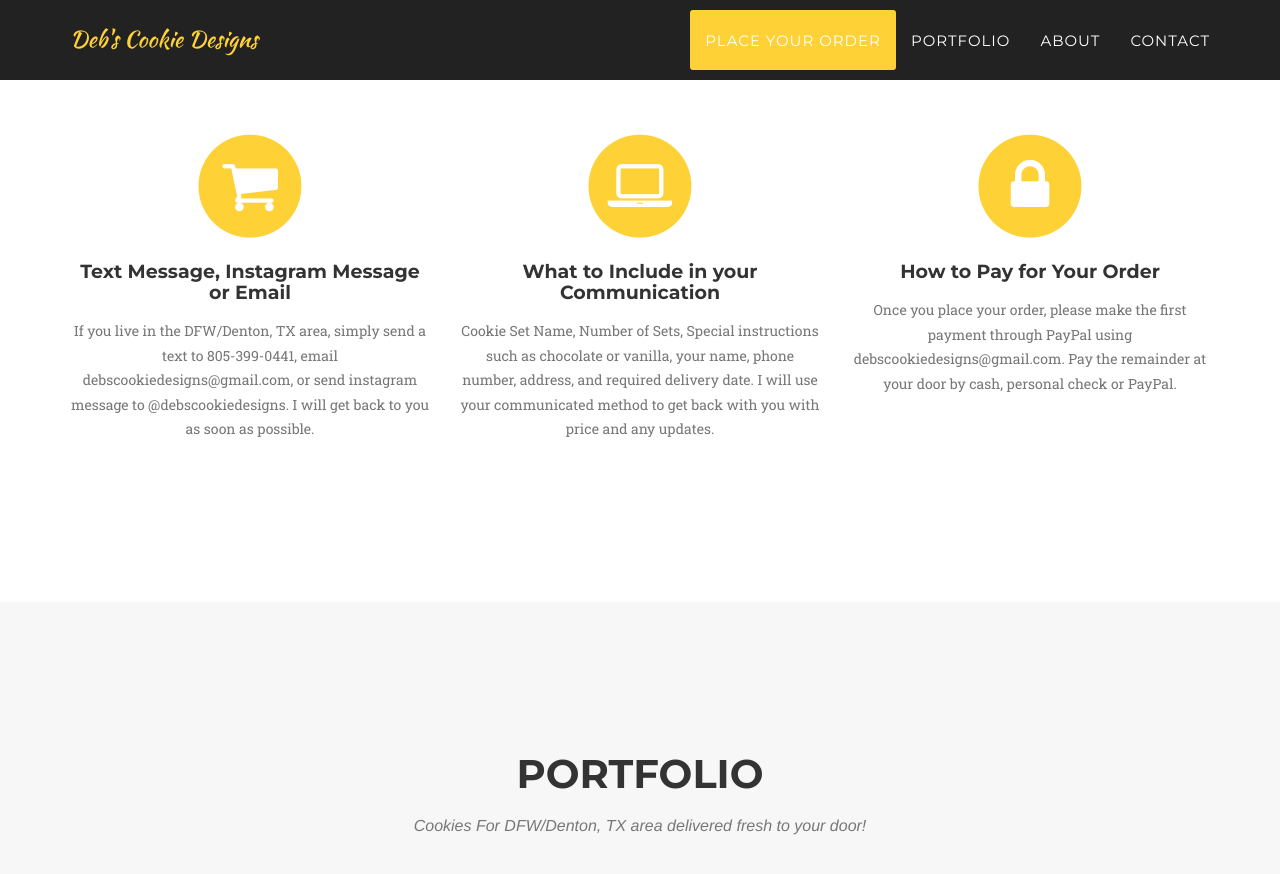
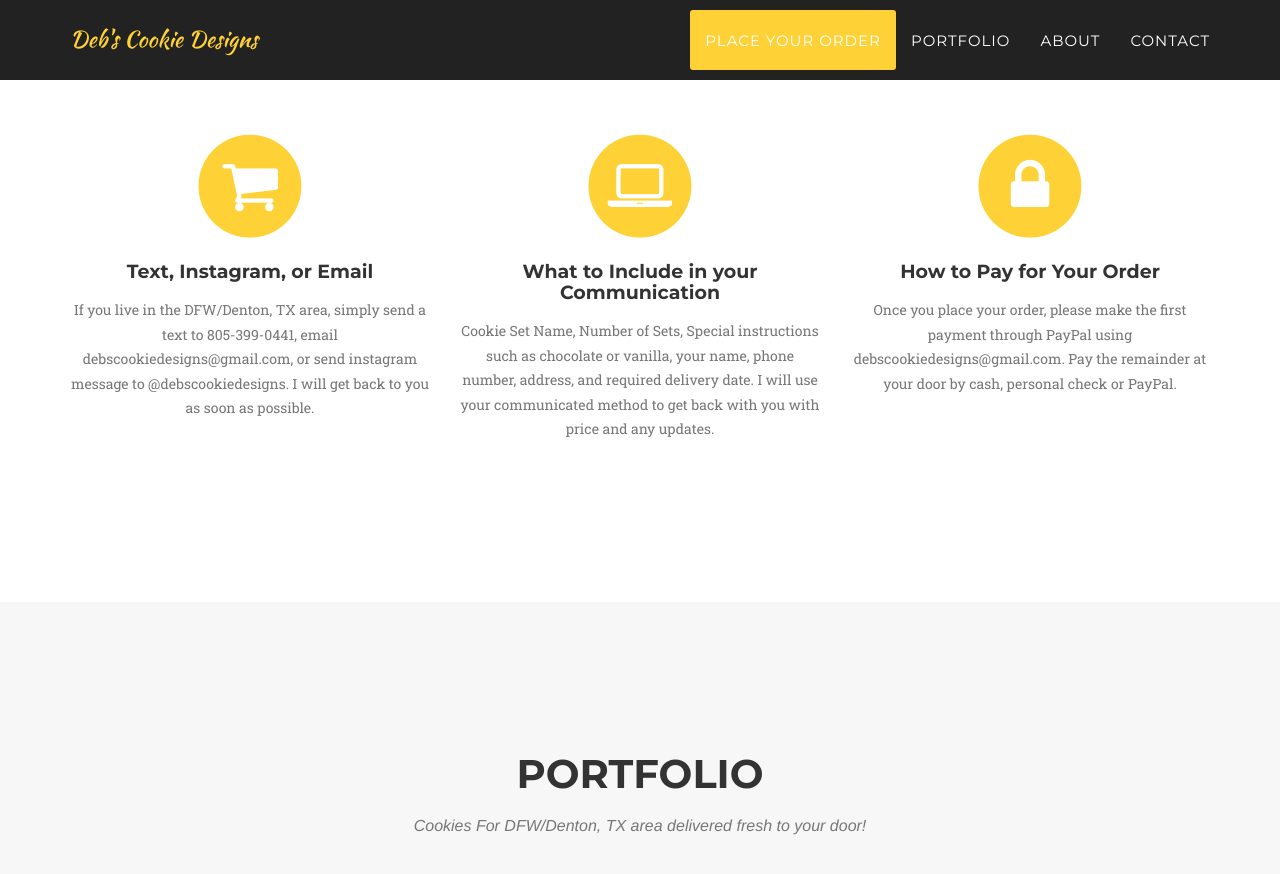
Before and after one commit to DEB72/Cookie, a Jekyll site: the page built from index.html, in a window 1280 px wide and 900 px high, scrolled down 938 px. Shown: the top 874 px of the window. Built offline with Jekyll 4.4.1, drawn with Linux system fonts in a browser that asks for light colours; some web fonts are replaced.

Commit message:
Update services.html

```diff
--- a/_includes/services.html
+++ b/_includes/services.html
@@ -13,7 +13,7 @@
                         <i class="fa fa-circle fa-stack-2x text-primary"></i>
                         <i class="fa fa-shopping-cart fa-stack-1x fa-inverse"></i>
                     </span>
-                    <h4 class="service-heading">Text Message, Instagram Message or Email</h4>
+                    <h4 class="service-heading">Text, Instagram, or Email</h4>
                     <p class="text-muted">If you live in the DFW/Denton, TX area, simply send a text to 805-399-0441, email debscookiedesigns@gmail.com, or send instagram message to @debscookiedesigns.  I will get back to you as soon as possible.</p>
                 </div>
                 <div class="col-md-4">
```
